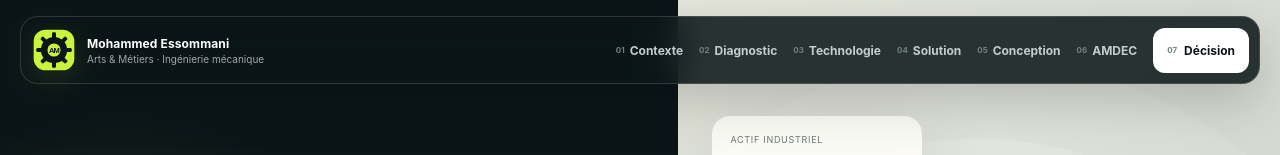
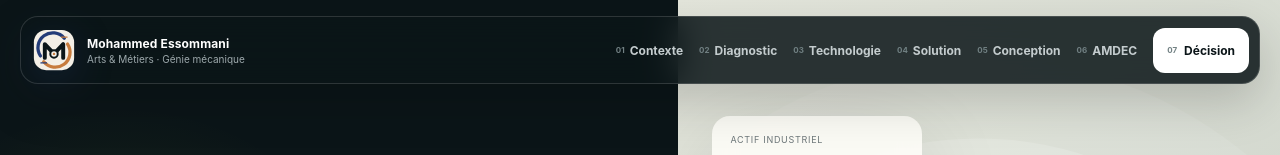
Before and after one commit to mohasomani17-jpg/etude-garniture-mecanique, a Next.js app: page / in a window 1280 px wide. Shown: the top 155 px of the page. Built offline with nearby package versions, Linux system fonts and the light colour scheme.

Commit message:
Add files via upload

```diff
--- a/app/BrandMark.tsx
+++ b/app/BrandMark.tsx
@@ -5,44 +5,43 @@ type BrandMarkProps = {
 
 export default function BrandMark({
   className = "",
-  title = "Monogramme AM — Arts et Métiers et ingénierie mécanique",
+  title = "Monogramme cinétique M — Arts et Métiers et ingénierie mécanique",
 }: BrandMarkProps) {
   return (
     <svg
       className={className}
-      viewBox="0 0 64 64"
+      viewBox="0 0 96 96"
       role="img"
       aria-label={title}
       xmlns="http://www.w3.org/2000/svg"
     >
-      <rect x="1" y="1" width="62" height="62" rx="18" fill="#C8F43D" />
-      <g fill="#0B1518">
-        <rect x="29" y="5" width="6" height="12" rx="2" />
-        <rect x="29" y="47" width="6" height="12" rx="2" />
-        <rect x="47" y="29" width="12" height="6" rx="2" />
-        <rect x="5" y="29" width="12" height="6" rx="2" />
-        <rect x="29" y="5" width="6" height="12" rx="2" transform="rotate(45 32 32)" />
-        <rect x="29" y="47" width="6" height="12" rx="2" transform="rotate(45 32 32)" />
-        <rect x="47" y="29" width="12" height="6" rx="2" transform="rotate(45 32 32)" />
-        <rect x="5" y="29" width="12" height="6" rx="2" transform="rotate(45 32 32)" />
-        <path
-          fillRule="evenodd"
-          d="M32 12a20 20 0 1 1 0 40 20 20 0 0 1 0-40Zm0 10a10 10 0 1 0 0 20 10 10 0 0 0 0-20Z"
-        />
-      </g>
-      <text
-        x="32"
-        y="36.2"
-        fill="#0B1518"
-        textAnchor="middle"
-        fontFamily="Arial, Helvetica, sans-serif"
-        fontSize="11.5"
-        fontWeight="900"
-        letterSpacing="-1.25"
-      >
-        AM
-      </text>
-      <path d="M14 49.5h36" stroke="#0B1518" strokeWidth="1.5" strokeLinecap="round" opacity=".32" />
+      <rect x="2" y="2" width="92" height="92" rx="28" fill="#F4EFE6" />
+      <path
+        d="M17 61.5A34 34 0 0 1 71.5 21"
+        fill="none"
+        stroke="#243C78"
+        strokeWidth="7.5"
+        strokeLinecap="round"
+      />
+      <path
+        d="M79 34.5A34 34 0 0 1 24.5 75"
+        fill="none"
+        stroke="#C77B3D"
+        strokeWidth="7.5"
+        strokeLinecap="round"
+      />
+      <path
+        d="M27 66V34.5L48 57L69 34.5V66"
+        fill="none"
+        stroke="#0B1518"
+        strokeWidth="9"
+        strokeLinecap="round"
+        strokeLinejoin="round"
+      />
+      <circle cx="48" cy="57" r="8.5" fill="#F4EFE6" stroke="#0B1518" strokeWidth="4.5" />
+      <circle cx="48" cy="57" r="2.7" fill="#C77B3D" />
+      <path d="M18 77.5h13" stroke="#243C78" strokeWidth="2.5" strokeLinecap="round" />
+      <path d="M65 18.5h13" stroke="#C77B3D" strokeWidth="2.5" strokeLinecap="round" />
     </svg>
   );
 }
--- a/app/SiteHeader.tsx
+++ b/app/SiteHeader.tsx
@@ -18,7 +18,7 @@ export default function SiteHeader() {
     <header className="site-header">
       <a className="brand" href="/" aria-label="Accueil">
         <BrandMark className="brand-mark" />
-        <span className="brand-text"><b>Mohammed Essommani</b><small>Arts &amp; Métiers · Ingénierie mécanique</small></span>
+        <span className="brand-text"><b>Mohammed Essommani</b><small>Arts &amp; Métiers · Génie mécanique</small></span>
       </a>
       <nav className={menuOpen ? "nav is-open" : "nav"} aria-label="Navigation principale">
         {axes.map((axis) => (
--- a/app/globals.css
+++ b/app/globals.css
@@ -6,6 +6,8 @@
   --white: #fffefa;
   --lime: #c8f43d;
   --lime-dark: #63851c;
+  --brand-blue: #243c78;
+  --brand-copper: #c77b3d;
   --orange: #ff6534;
   --muted: #657074;
   --line: rgba(11, 21, 24, 0.14);
@@ -56,7 +58,7 @@ section[id] { scroll-margin-top: 86px; }
   width: 42px;
   height: 42px;
   display: block;
-  filter: drop-shadow(0 8px 16px rgba(200,244,61,.13));
+  filter: drop-shadow(0 9px 18px rgba(36,60,120,.28));
 }
 .brand-text { display: grid; gap: 2px; }
 .brand-text b { font-size: 12px; letter-spacing: .01em; }
@@ -101,7 +103,7 @@ section[id] { scroll-margin-top: 86px; }
 .primary-button:hover, .ghost-button:hover { transform: translateY(-2px); }
 .ghost-button:hover { background: #1b272a; }
 .author-chip { display: flex; align-items: center; gap: 12px; margin-top: 54px; }
-.author-chip-logo { width: 42px; height: 42px; flex: 0 0 auto; filter: drop-shadow(0 8px 18px rgba(200,244,61,.12)); }
+.author-chip-logo { width: 42px; height: 42px; flex: 0 0 auto; filter: drop-shadow(0 8px 18px rgba(36,60,120,.24)); }
 .author-chip div { display: grid; gap: 3px; }
 .author-chip b { font-size: 12px; }
 .author-chip small { color: #7f8b8d; font-size: 10px; }
@@ -523,7 +525,8 @@ footer { padding: 58px 0 28px; background: var(--ink); color: white; }
   position: relative;
   overflow: hidden;
   background:
-    radial-gradient(circle at 7% 12%, rgba(200,244,61,.17), transparent 22%),
+    radial-gradient(circle at 7% 12%, rgba(36,60,120,.13), transparent 23%),
+    radial-gradient(circle at 92% 84%, rgba(199,123,61,.10), transparent 24%),
     var(--paper-2);
 }
 .about-author:after {
--- a/app/page.tsx
+++ b/app/page.tsx
@@ -63,7 +63,7 @@ export default function Home() {
             </div>
             <p className="author-intro">
               Élève-ingénieur à l’ENSAM Casablanca, admis en double diplôme en
-              génie mécanique à Centrale Lyon, je m’intéresse à la
+              génie mécanique à Centrale Lyon – ENISE, je m’intéresse à la
               conception mécanique, aux systèmes de pompage et à la maintenance
               industrielle.
             </p>
@@ -85,7 +85,7 @@ export default function Home() {
             <div className="author-details">
               <div><small>FORMATION</small><strong>ENSAM Casablanca</strong></div>
               <div><small>PROJET INDUSTRIEL</small><strong>TAQA Morocco</strong></div>
-              <div><small>POURSUITE ACADÉMIQUE</small><strong>Centrale Lyon</strong></div>
+              <div><small>POURSUITE ACADÉMIQUE</small><strong>Centrale Lyon – ENISE</strong></div>
             </div>
           </div>
         </div>
```
